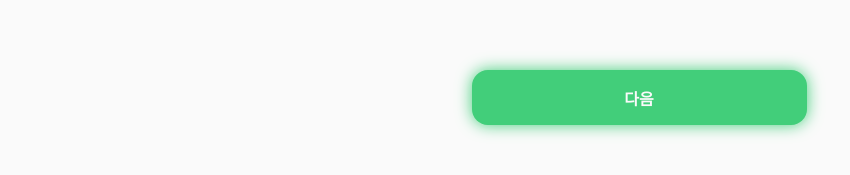
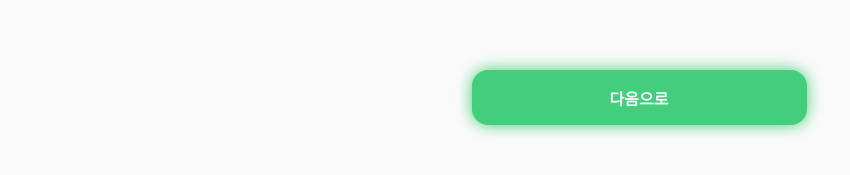
Before and after one commit to NH-RootMaker/rootmaker-frontend, a React app: page /personality-test/1 in a window 1280 px wide. Shown: the part 581-756 px from the top of the page, without its empty margins (1-851 px from the left). Built offline with nearby package versions, Linux system fonts and the light colour scheme; the HTML template or start-up script is replaced by a standard one.

Commit message:
fix: fix submit button text

```diff
--- a/src/components/question-form/QuestionForm.tsx
+++ b/src/components/question-form/QuestionForm.tsx
@@ -71,7 +71,7 @@ const QuestionForm = ({
           $disabled={!selectedOption}
           disabled={!selectedOption}
         >
-          {isLastQuestion ? '결과 보기' : '다음'}
+          {isLastQuestion ? '결과 보기' : '다음으로'}
         </S.SubmitButton>
       </S.SubmitButtonContainer>
     </S.FormContainer>
```
